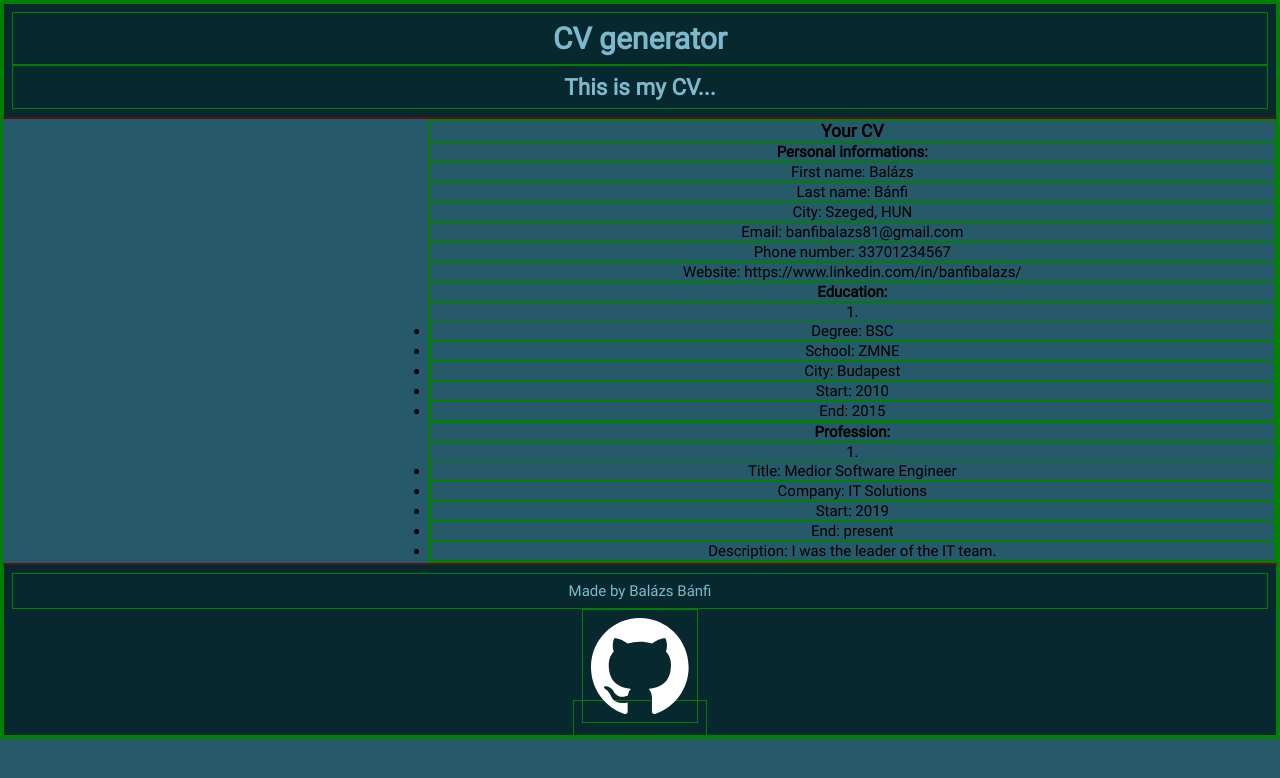
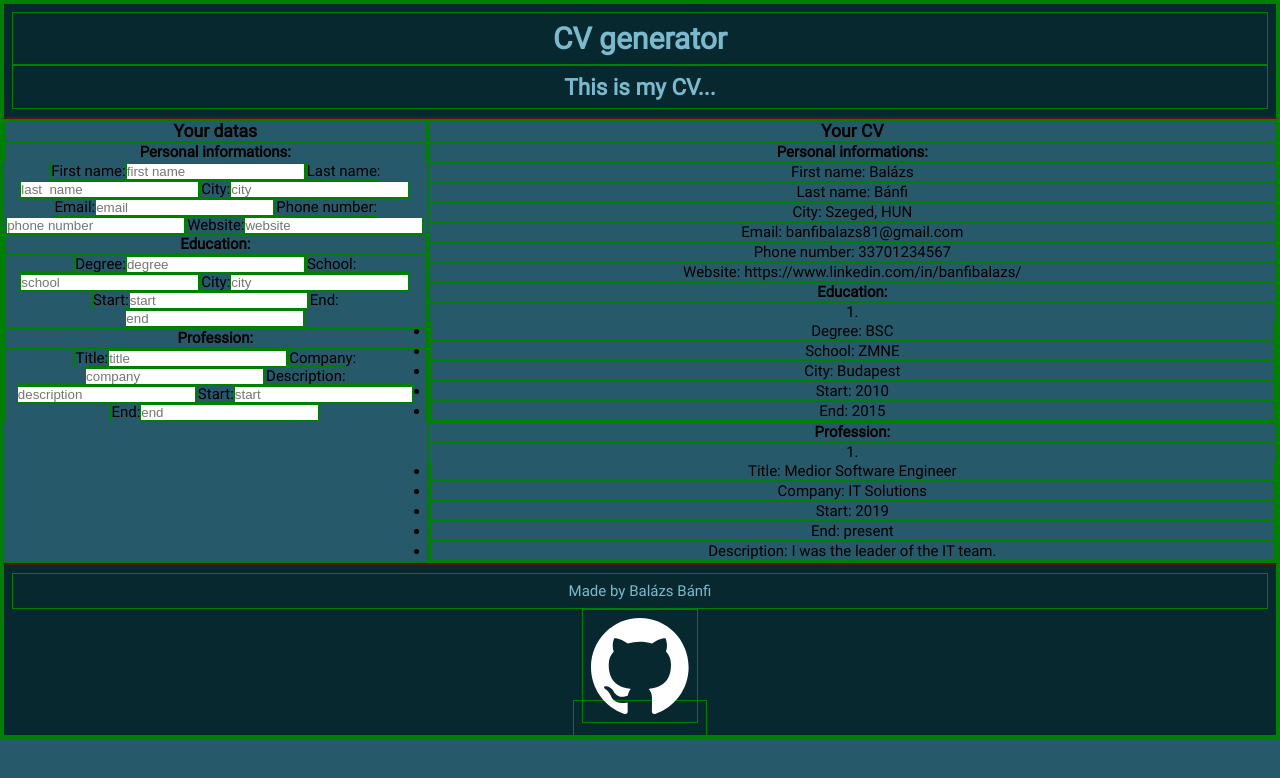
Before and after one commit to BalazsBanfi/CV-generator, a React (Vite) app: page / in a window 1280 px wide. Shown: the top 778 px of the page. Built offline with nearby package versions, Linux system fonts and the light colour scheme.

Commit message:
Add editor func

```diff
--- a/src/App.jsx
+++ b/src/App.jsx
@@ -13,6 +13,15 @@ function App() {
   return (
     <>
       <Header />
+      <Editor
+        personalData={personalData}
+        educationData={educationData}
+        professionData={professionData}
+        setPersonalData={setPersonalData}
+        setEducationData={setEducationData}
+        setProfessionData={setProfessionData}
+      />
+
       <Printable
         personalData={personalData}
         educationData={educationData}
--- a/src/components/Editor.jsx
+++ b/src/components/Editor.jsx
@@ -25,12 +25,29 @@ function FormEdu(props) {
   );
 }
 
+const handleChange = (value) => () => {
+  console.log(value);
+  setProfessionData((items) =>
+    items.map((item) => ({
+      ...item,
+      title: value,
+    }))
+  );
+};
+
 function FormProf(props) {
   return (
     <form key={props.id}>
       <label>
         {"Title:"}
-        <input type={"text"} placeholder={"title"} required></input>
+        <input
+          type={"text"}
+          placeholder={"title"}
+          required
+          onChange={(e) => {
+            handleChange(e.target.value);
+          }}
+        ></input>
       </label>
       <label>
         {"Company:"}
@@ -52,7 +69,14 @@ function FormProf(props) {
   );
 }
 
-export default function Editor({ personalData, setPersonalData }) {
+export default function Editor({
+  personalData,
+  educationData,
+  professionData,
+  setPersonalData,
+  setEducationData,
+  setProfessionData,
+}) {
   const personalInfo = personalData.map((x, i) => {
     return (
       <label key={x.name}>
@@ -61,17 +85,30 @@ export default function Editor({ personalData, setPersonalData }) {
           type={x.type ? x.type : "text"}
           placeholder={x.name.toLowerCase()}
           required
+          onChange={(e) => {
+            setPersonalData(
+              personalData.map((item) =>
+                item.name === x.name ? { ...item, text: e.target.value } : item
+              )
+            );
+          }}
         ></input>
       </label>
     );
   });
 
-  const educationInfo = cv.education.map((x) => {
+  const educationInfo = educationData.map((x) => {
     return <FormEdu elem={x} />;
   });
 
-  const professionInfo = cv.profession.map((x) => {
-    return <FormProf elem={x} />;
+  const professionInfo = professionData.map((x) => {
+    return (
+      <FormProf
+        professionData={professionData}
+        setProfessionData={setProfessionData}
+        elem={x}
+      />
+    );
   });
 
   return (
```
